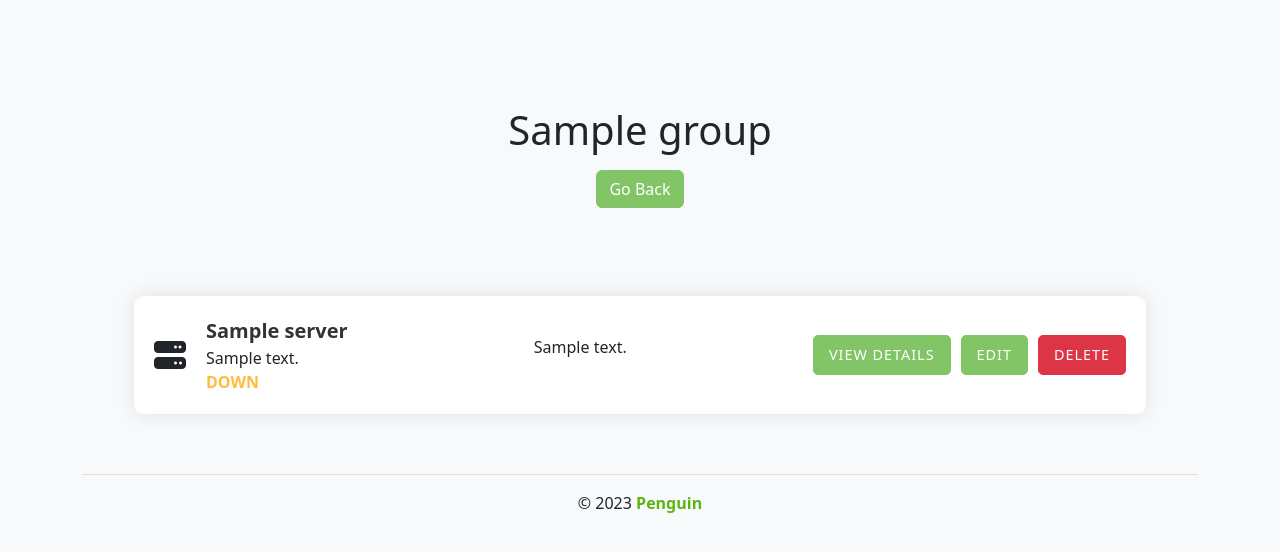
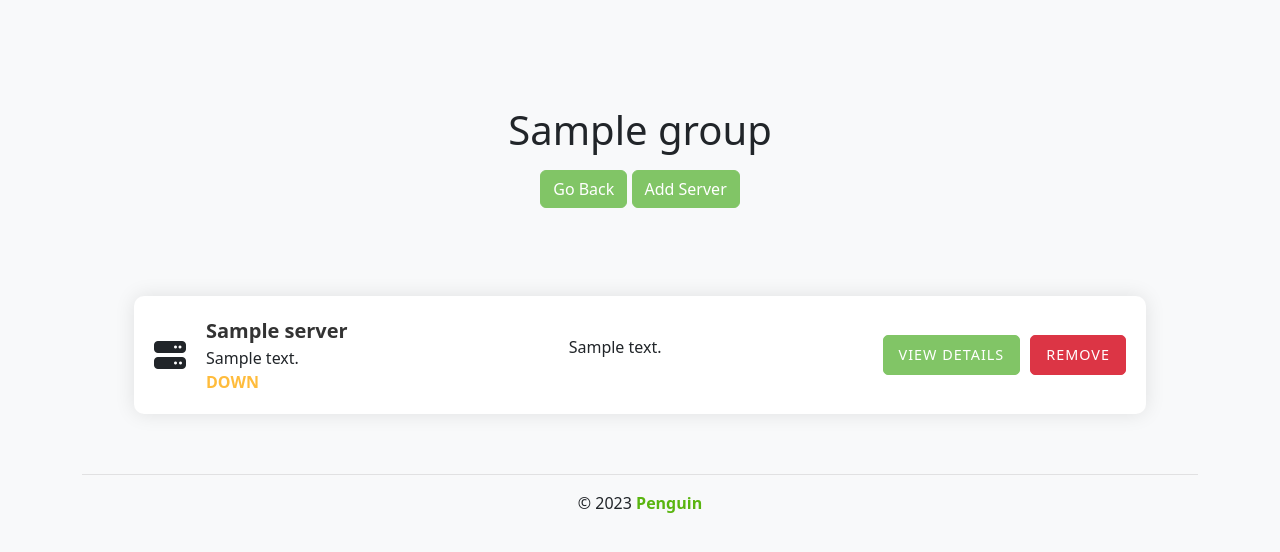
Before and after one commit to martinvass/penguin, a Spring Boot app: a page that uses src/main/resources/templates/dashboard/groups.html in a window 1280 px wide. Shown: the part 57-609 px from the top of the page. Run offline with Spring Boot 4, Linux system fonts and the light colour scheme; the visitor is signed in with stand-in values (Sample User, id 1); tables that the repository leaves empty hold one stand-in row (values such as "Sample post"); some of the project's set-up classes (security, data sources, template engines, error pages and the like) are left out, and stand-ins take their place; some libraries are stand-ins or nearby versions.

Commit message:
Added server and server group features

```diff
--- a/src/main/java/com/github/martinyes/penguinapp/controller/HomeController.java
+++ b/src/main/java/com/github/martinyes/penguinapp/controller/HomeController.java
@@ -2,9 +2,6 @@ package com.github.martinyes.penguinapp.controller;
 
 import com.github.martinyes.penguinapp.auth.user.AppUser;
 import com.github.martinyes.penguinapp.auth.user.service.AppUserService;
-import com.github.martinyes.penguinapp.server.ServerGroup;
-import com.github.martinyes.penguinapp.server.data.CreateGroupData;
-import com.github.martinyes.penguinapp.server.data.CreateServerData;
 import com.github.martinyes.penguinapp.server.service.ServerGroupService;
 import com.github.martinyes.penguinapp.server.service.ServerService;
 import lombok.AllArgsConstructor;
@@ -43,57 +40,6 @@ public class HomeController {
         return "/dashboard/home";
     }
 
-    @PostMapping("/dashboard/server/create")
-    private String createServer(Principal principal, @RequestParam("serverName") String serverName,
-                                @RequestParam("serverAddr") String serverAddr,
-                                @RequestParam("serverDesc") String serverDesc) {
-        Optional<AppUser> user = userService.findByUsername(principal.getName());
-
-        if (user.isEmpty())
-            throw new UsernameNotFoundException(principal.getName());
-
-        CreateServerData data = new CreateServerData(user.get(), serverAddr, serverName, serverDesc);
-        serverService.create(data);
-        return "redirect:/dashboard";
-    }
-
-    @PostMapping("/dashboard/server/delete")
-    private String deleteServer(@RequestParam("serverId") Long id) {
-        serverService.delete(id);
-        return "redirect:/dashboard";
-    }
-
-    @PostMapping("/dashboard/group/delete")
-    private String deleteGroup(@RequestParam("groupId") Long id/*, @RequestParam("deleteServers") boolean deleteServers*/) {
-        serverGroupService.delete(id, true);
-        return "redirect:/dashboard";
-    }
-
-    @PostMapping("/dashboard/group/create")
-    private String createGroup(Principal principal, @RequestParam("groupName") String groupName,
-                               @RequestParam("groupDesc") String groupDesc) {
-        Optional<AppUser> user = userService.findByUsername(principal.getName());
-
-        if (user.isEmpty())
-            throw new UsernameNotFoundException(principal.getName());
-
-        CreateGroupData data = new CreateGroupData(user.get(), groupName, groupDesc);
-        serverGroupService.create(data);
-        return "redirect:/dashboard";
-    }
-
-    @GetMapping("/dashboard/groups/{name}")
-    private String groupsPage(Model model, @PathVariable String name) {
-        System.out.println(name);
-        Optional<ServerGroup> group = serverGroupService.findByName(name);
-
-        if (group.isEmpty())
-            throw new RuntimeException("group not found");
-
-        model.addAttribute("group", group.get());
-        return "/dashboard/groups";
-    }
-
     @GetMapping("/features")
     private String features(Model model) {
         model.addAttribute("title", "Penguin - Features");
--- /dev/null
+++ b/src/main/java/com/github/martinyes/penguinapp/server/controller/ServerGroupController.java
@@ -0,0 +1,78 @@
+package com.github.martinyes.penguinapp.server.controller;
+
+import com.github.martinyes.penguinapp.auth.user.AppUser;
+import com.github.martinyes.penguinapp.auth.user.service.AppUserService;
+import com.github.martinyes.penguinapp.server.ServerGroup;
+import com.github.martinyes.penguinapp.server.data.CreateGroupData;
+import com.github.martinyes.penguinapp.server.service.ServerGroupService;
+import com.github.martinyes.penguinapp.server.service.ServerService;
+import lombok.AllArgsConstructor;
+import org.springframework.security.core.userdetails.UsernameNotFoundException;
+import org.springframework.stereotype.Controller;
+import org.springframework.ui.Model;
+import org.springframework.web.bind.annotation.GetMapping;
+import org.springframework.web.bind.annotation.PathVariable;
+import org.springframework.web.bind.annotation.PostMapping;
+import org.springframework.web.bind.annotation.RequestParam;
+
+import java.security.Principal;
+import java.util.Optional;
+
+@AllArgsConstructor
+@Controller
+public class ServerGroupController {
+
+    private final AppUserService userService;
+    private final ServerService serverService;
+    private final ServerGroupService serverGroupService;
+
+    @PostMapping("/dashboard/group/delete")
+    private String deleteGroup(@RequestParam("groupId") Long id/*, @RequestParam("deleteServers") boolean deleteServers*/) {
+        serverGroupService.delete(id, true);
+        return "redirect:/dashboard";
+    }
+
+    @PostMapping("/dashboard/group/create")
+    private String createGroup(Principal principal, @RequestParam("groupName") String groupName,
+                               @RequestParam("groupDesc") String groupDesc) {
+        Optional<AppUser> user = userService.findByUsername(principal.getName());
+
+        if (user.isEmpty())
+            throw new UsernameNotFoundException(principal.getName());
+
+        CreateGroupData data = new CreateGroupData(user.get(), groupName, groupDesc);
+        serverGroupService.create(data);
+        return "redirect:/dashboard";
+    }
+
+    @PostMapping("/dashboard/group/add")
+    private String addServerToGroup(@RequestParam("groupId") Long groupId, @RequestParam("serverName") String serverName) {
+        serverGroupService.addServerToGroup(
+                serverGroupService.findById(groupId).orElseThrow(),
+                serverService.findByName(serverName).orElseThrow()
+        );
+        return "redirect:/dashboard";
+    }
+
+    @PostMapping("/dashboard/group/remove")
+    private String removeServerFromGroup(@RequestParam("serverId") Long serverId) {
+        serverGroupService.removeServerFromGroup(
+                serverService.findById(serverId).orElseThrow()
+        );
+        return "redirect:/dashboard";
+    }
+
+    @GetMapping("/dashboard/groups/{name}")
+    private String groupsPage(Principal principal, Model model, @PathVariable String name) {
+        Optional<ServerGroup> group = serverGroupService.findByName(name);
+
+        if (group.isEmpty())
+            throw new RuntimeException("group not found");
+
+        model.addAttribute("group", group.get());
+        model.addAttribute("servers", serverService.findByUser(
+                userService.findByUsername(principal.getName()).orElseThrow()
+        ));
+        return "/dashboard/groups";
+    }
+}
--- /dev/null
+++ b/src/main/java/com/github/martinyes/penguinapp/server/data/EditGroupData.java
@@ -0,0 +1,4 @@
+package com.github.martinyes.penguinapp.server.data;
+
+public class EditGroupData {
+}
--- /dev/null
+++ b/src/main/java/com/github/martinyes/penguinapp/server/data/EditServerData.java
@@ -0,0 +1,4 @@
+package com.github.martinyes.penguinapp.server.data;
+
+public class EditServerData {
+}
--- a/src/main/java/com/github/martinyes/penguinapp/server/repository/ServerRepository.java
+++ b/src/main/java/com/github/martinyes/penguinapp/server/repository/ServerRepository.java
@@ -7,10 +7,12 @@ import org.springframework.stereotype.Repository;
 import org.springframework.transaction.annotation.Transactional;
 
 import java.util.List;
+import java.util.Optional;
 
 @Repository
 @Transactional(readOnly = true)
 public interface ServerRepository extends JpaRepository<Server, Long> {
 
+    Optional<Server> findByName(String name);
     List<Server> findByUser(AppUser user);
 }
--- a/src/main/java/com/github/martinyes/penguinapp/server/service/ServerGroupService.java
+++ b/src/main/java/com/github/martinyes/penguinapp/server/service/ServerGroupService.java
@@ -1,6 +1,7 @@
 package com.github.martinyes.penguinapp.server.service;
 
 import com.github.martinyes.penguinapp.auth.user.AppUser;
+import com.github.martinyes.penguinapp.server.Server;
 import com.github.martinyes.penguinapp.server.ServerGroup;
 import com.github.martinyes.penguinapp.server.data.CreateGroupData;
 
@@ -10,7 +11,10 @@ import java.util.Optional;
 public interface ServerGroupService {
 
     List<ServerGroup> findByUser(AppUser user);
+    Optional<ServerGroup> findById(Long id);
     Optional<ServerGroup> findByName(String name);
     void create(CreateGroupData data);
     void delete(Long id, boolean deleteServers);
+    void addServerToGroup(ServerGroup group, Server server);
+    void removeServerFromGroup(Server server);
 }
--- a/src/main/java/com/github/martinyes/penguinapp/server/service/ServerService.java
+++ b/src/main/java/com/github/martinyes/penguinapp/server/service/ServerService.java
@@ -5,10 +5,13 @@ import com.github.martinyes.penguinapp.server.Server;
 import com.github.martinyes.penguinapp.server.data.CreateServerData;
 
 import java.util.List;
+import java.util.Optional;
 
 public interface ServerService {
 
     List<Server> findByUser(AppUser user);
+    Optional<Server> findById(Long id);
+    Optional<Server> findByName(String name);
     void create(CreateServerData data);
     void delete(Long id);
     void save(Server server);
--- a/src/main/resources/templates/dashboard/groups.html
+++ b/src/main/resources/templates/dashboard/groups.html
@@ -7,7 +7,40 @@
     <div class="p-5 text-center bg-light" style="margin-top: 58px;">
         <h1 class="mb-3" th:text="${group.name}"><b>Group</b></h1>
 
-        <a class="btn btn-primary" th:href="@{/dashboard}" role="button">Go Back</a>
+        <button class="btn btn-primary" role="button"><a style="color: #fff" th:href="@{/dashboard}">Go Back</a></button>
+        <button type="button" class="btn btn-primary" data-bs-toggle="modal" data-bs-target="#addServerModal">
+            Add Server
+        </button>
+    </div>
+
+    <div class="modal fade" id="addServerModal" tabindex="-1" role="dialog" aria-labelledby="addServerModalLabel" aria-hidden="true">
+        <div class="modal-dialog modal-dialog-centered" role="document">
+            <div class="modal-content">
+                <div class="modal-header">
+                    <h5 class="modal-title" id="addServerModalLabel">Add Server</h5>
+                    <button type="button" class="btn-close" data-bs-dismiss="modal" aria-label="Close">
+                    </button>
+                </div>
+                <form method="post"
+                      role="form"
+                      th:action="@{/dashboard/group/add}">
+                    <input type="hidden" name="groupId" th:value="${group.id}" />
+                    <div class="modal-body">
+                        <p>Please pick the server you'd like to add:</p>
+                        <div class="mb-3">
+                            <select name="serverName" class="form-select" aria-label="Select server">
+                                <option selected>Open this to select a server</option>
+                                <option th:each="server : ${servers}" th:value="${server.name}" th:text="${server.name}"></option>
+                            </select>
+                        </div>
+                    </div>
+                    <div class="modal-footer">
+                        <button type="button" class="btn btn-secondary" data-bs-dismiss="modal">Cancel</button>
+                        <button type="submit" class="btn btn-primary">Add Server</button>
+                    </div>
+                </form>
+            </div>
+        </div>
     </div>
 
     <div class="tab-content">
@@ -32,8 +65,12 @@
                     <p th:text="${server.description} ?: ${server.description}">Description</p>
                     <div class="server-actions">
                         <a href="#" class="btn btn-primary server-action-button">View Details</a>
-                        <a href="#" class="btn btn-primary server-action-button">Edit</a>
-                        <a href="#" class="btn btn-danger server-action-button">Delete</a>
+                        <form method="post"
+                              role="form"
+                              th:action="@{/dashboard/group/remove}">
+                            <input type="hidden" name="serverId" th:value="${server.id}" />
+                            <button type="submit" class="btn btn-danger server-action-button">Remove</button>
+                        </form>
                     </div>
                 </div>
             </div>
```
Also changed, not shown: src/main/java/com/github/martinyes/penguinapp/server/controller/ServerController.java (+38 -0 lines), src/main/java/com/github/martinyes/penguinapp/server/service/impl/ServerGroupServiceImpl.java (+17 -0 lines), src/main/java/com/github/martinyes/penguinapp/server/service/impl/ServerServiceImpl.java (+11 -0 lines), src/main/resources/templates/dashboard/home.html (+60 -2 lines).
